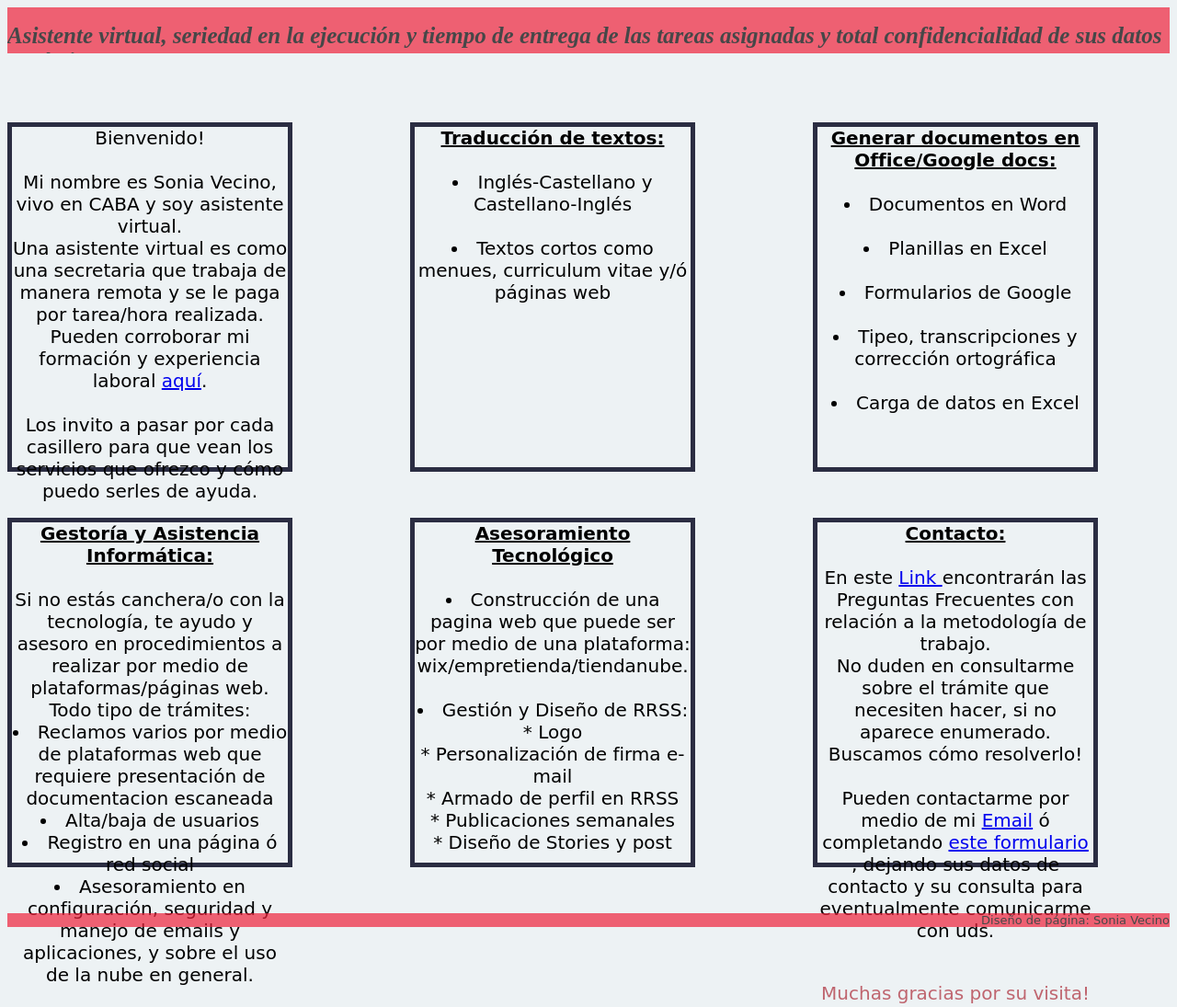
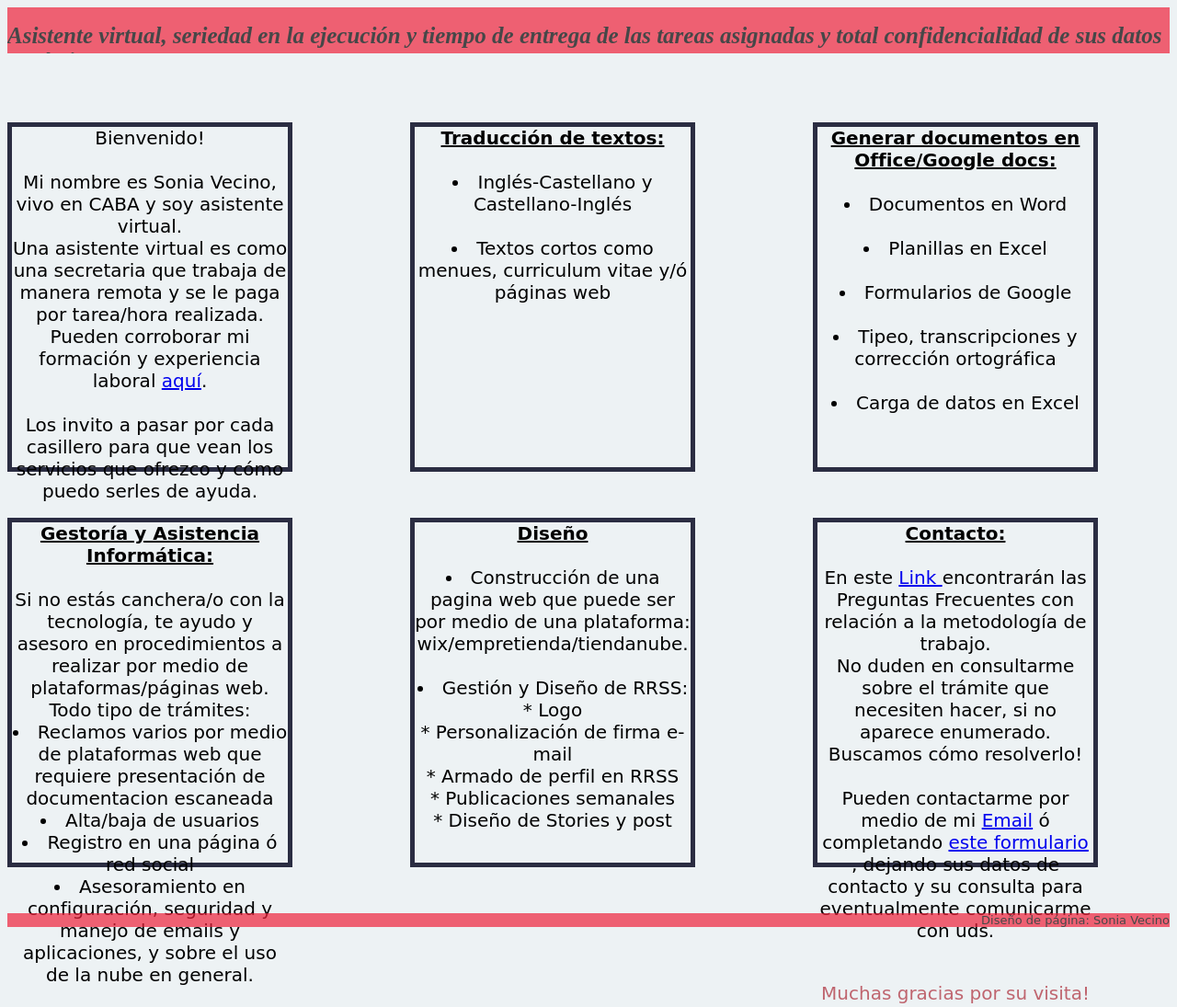
Before and after one commit to sonia-vecino/asistencia-virtual-web-page, a plain HTML site: page index.html in a window 1280 px wide. Shown: the whole page at 92% size. Drawn offline with Linux system fonts and the light colour scheme; a web font is replaced by a local one.

Commit message:
Update index.html

```diff
--- a/index.html
+++ b/index.html
@@ -46,7 +46,7 @@ nivel primario y secundario.</li>-->
     <li>Asesoramiento en configuración, seguridad y manejo de emails y aplicaciones, y sobre el uso de la nube en general.</li>
     <br>
   </div>
-  <div class="only"><u> Asesoramiento Tecnológico</u><br>
+  <div class="only"><u> Diseño </u><br>
     <br>
     <li>Construcción de una pagina web que puede ser por medio de una plataforma: wix/empretienda/tiendanube. </li>
     <br>
```
